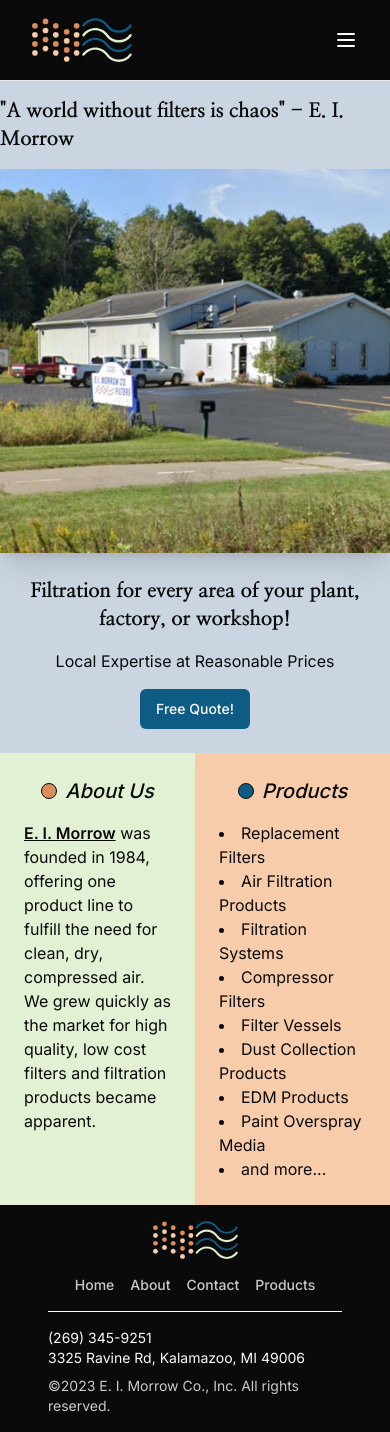
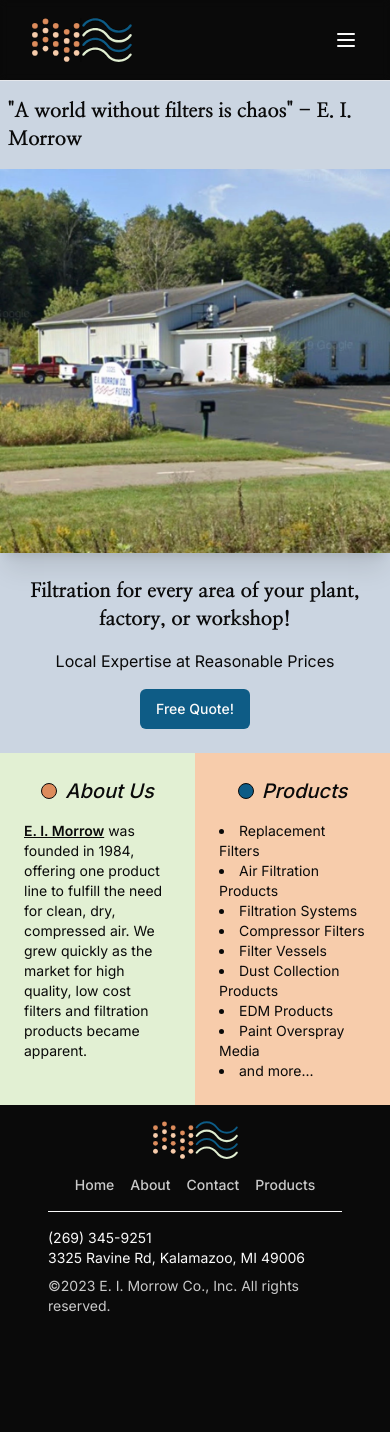
Before and after one commit to trroev/ei-morrow, a Next.js app: page / in a window 390 px wide. After the commit the page ends 1332 px from the top, so only its background shows below. Built offline with nearby package versions, Linux system fonts and the light colour scheme; a web font is replaced by a local one.

Commit message:
Fix some styling

```diff
--- a/src/app/page.tsx
+++ b/src/app/page.tsx
@@ -4,10 +4,10 @@
 
 export default function IndexPage() {
   return (
-    <>
-      <section className="text-background">
+    <div className="text-background">
+      <section>
         <div className="flex justify-center items-center py-4 lg:py-6">
-          <p className="font-heading font-medium text-xl sm:text-2xl md:text-3xl lg:text-4xl">
+          <p className="font-heading font-medium text-xl px-2 sm:text-2xl md:text-3xl lg:text-4xl">
             &quot;A world without filters is chaos&quot; - E. I. Morrow
           </p>
         </div>
@@ -22,7 +22,8 @@
             className="object-cover shadow-xl"
           />
         </div>
-        <section className="flex flex-col justify-center mx-auto max-w-[50rem] text-center lg:py-8">
+      </section>
+      <section className="flex flex-col justify-center mx-auto max-w-[50rem] text-center">
         <div className="flex flex-col gap-4 py-6">
           <p className="font-heading font-medium text-xl sm:text-3xl md:text-4xl lg:text-5xl">
             Filtration for every area of your plant, factory, or workshop!
@@ -40,26 +41,21 @@
           <div className="flex flex-col gap-4 p-6 bg-accent w-full">
             <div className="flex justify-center items-center gap-2">
               <div className="w-4 h-4 rounded-full bg-secondary border border-background" />
-                <p className="text-xl text-center italic font-medium">
-                  About Us
-                </p>
+              <p className="text-xl text-center italic font-medium">About Us</p>
             </div>
-              <p className="text-left">
-                <span className="font-semibold underline">E. I. Morrow</span>{" "}
-                was founded in 1984, offering one product line to fulfill the
-                need for clean, dry, compressed air. We grew quickly as the
-                market for high quality, low cost filters and filtration
-                products became apparent.
+            <p className="text-left text-sm sm:text-base">
+              <span className="font-semibold underline">E. I. Morrow</span> was
+              founded in 1984, offering one product line to fulfill the need for
+              clean, dry, compressed air. We grew quickly as the market for high
+              quality, low cost filters and filtration products became apparent.
             </p>
           </div>
           <div className="flex flex-col gap-4 p-6 bg-muted w-full">
             <div className="flex justify-center items-center gap-2">
               <div className="w-4 h-4 rounded-full bg-primary border border-background" />
-                <p className="text-xl text-center italic font-medium">
-                  Products
-                </p>
+              <p className="text-xl text-center italic font-medium">Products</p>
             </div>
-              <div className="text-left mx-auto">
+            <div className="text-left text-sm mx-auto sm:text-base">
               <li>Replacement Filters</li>
               <li>Air Filtration Products</li>
               <li>Filtration Systems</li>
@@ -73,7 +69,6 @@
           </div>
         </div>
       </section>
-      </section>
-    </>
+    </div>
   )
 }
```
Also changed, not shown: src/app/layout.tsx (+1 -6 lines). Lines whose indentation alone changed are shown as unchanged.
